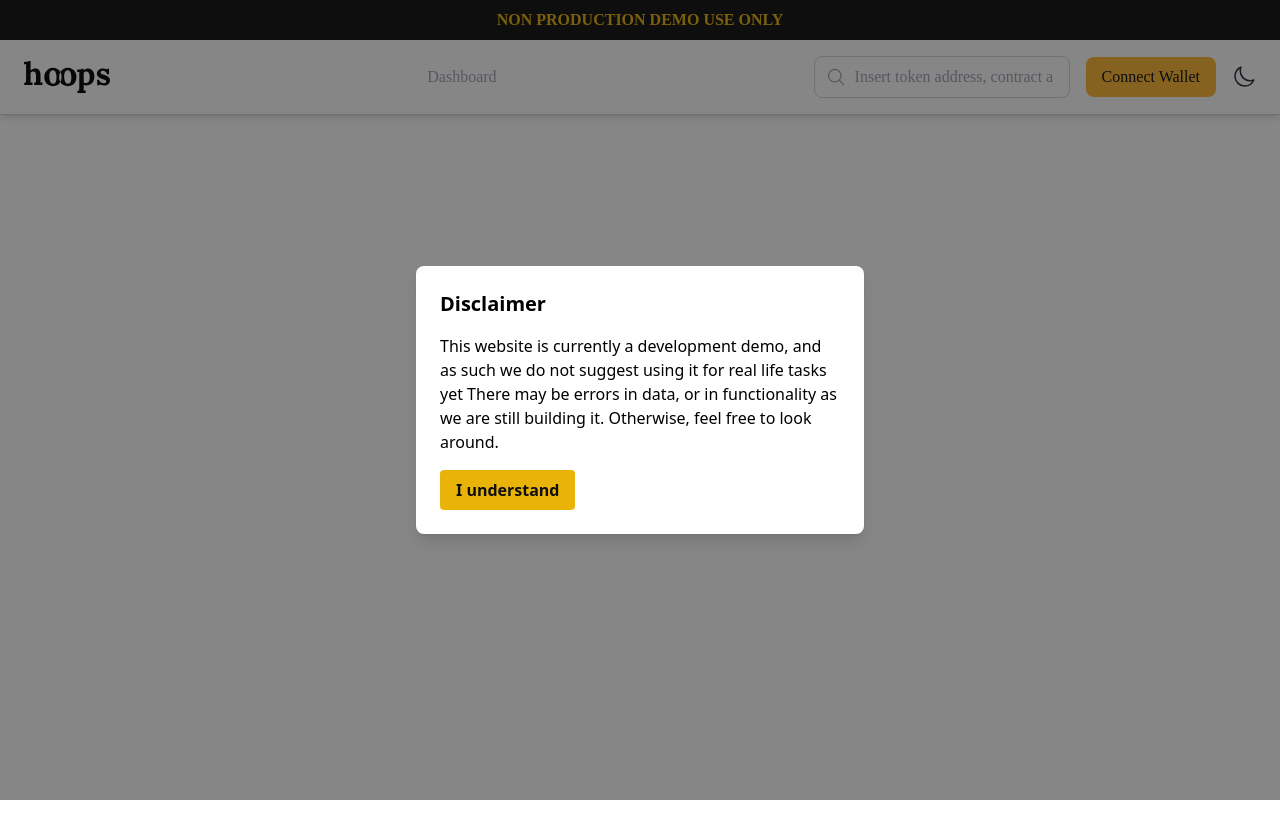
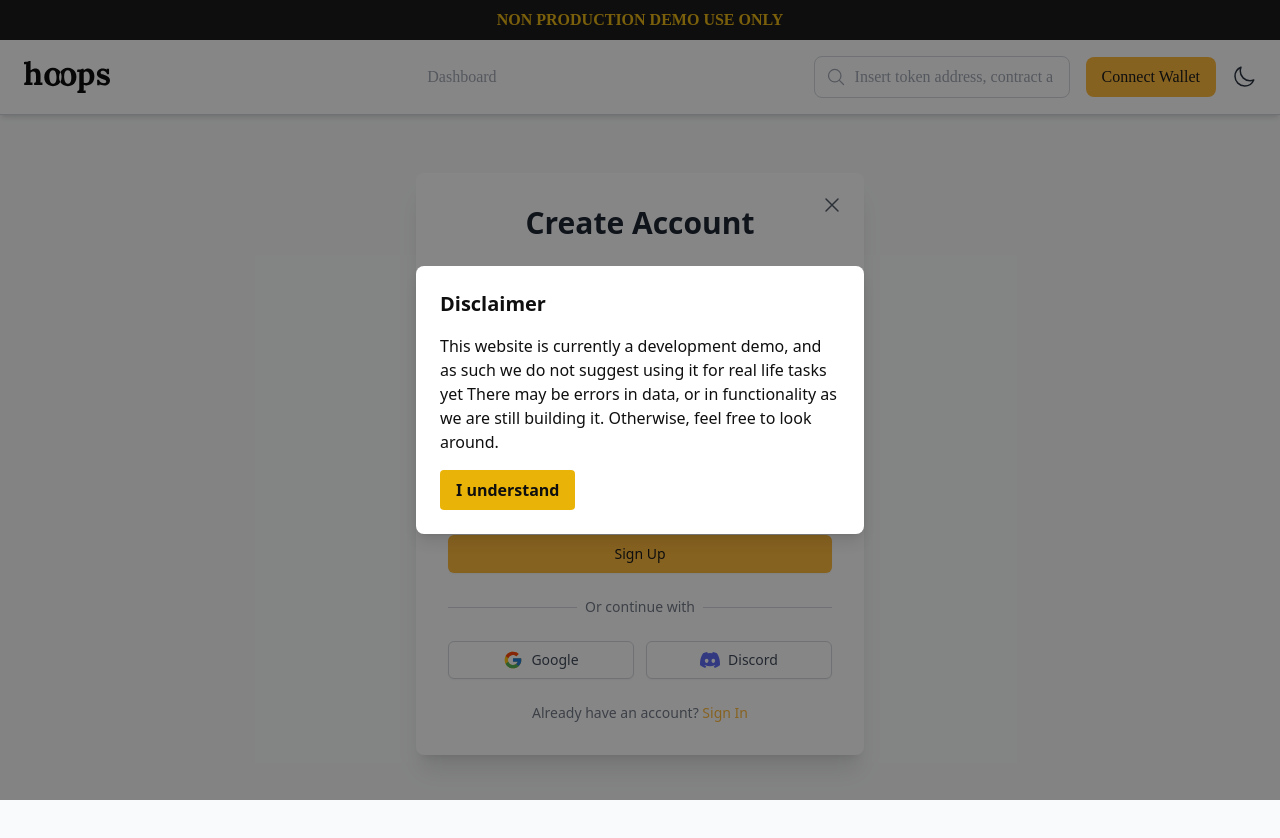
Before and after one commit to Hoops-Finance/dashboard-ui, a Next.js app: page /signup in a window 1280 px wide. Before the commit this address had no page. Shown: the top 838 px of the page. Built offline with nearby package versions, Linux system fonts and the light colour scheme.

Commit message:
signup/signin component

```diff
--- /dev/null
+++ b/app/signup/page.tsx
@@ -0,0 +1,16 @@
+"use client";
+
+import SignUp from '../../components/SignUp';
+import { useTheme } from '../../components/ThemeContext';
+
+export default function SignUpPage() {
+  const { theme } = useTheme();
+
+  return (
+    <div className={`min-h-screen flex items-center justify-center ${
+      theme === 'dark' ? 'bg-gray-900' : 'bg-gray-50'
+    }`}>
+      <SignUp />
+    </div>
+  );
+}
--- /dev/null
+++ b/components/SignUp.tsx
@@ -0,0 +1,176 @@
+'use client'
+
+import { useState } from 'react'
+import Image from 'next/image'
+import { useTheme } from './ThemeContext'
+import { XMarkIcon } from '@heroicons/react/24/outline'
+import { useRouter } from 'next/navigation'
+
+export default function SignUp() {
+  const { theme } = useTheme()
+  const router = useRouter()
+  const [isLogin, setIsLogin] = useState(false)
+  const [email, setEmail] = useState('')
+  const [password, setPassword] = useState('')
+  const [confirmPassword, setConfirmPassword] = useState('')
+
+  const handleSubmit = (e: React.FormEvent) => {
+    e.preventDefault()
+    if (isLogin) {
+      console.log('Login submitted:', { email, password })
+    } else {
+      console.log('Signup submitted:', { email, password, confirmPassword })
+    }
+  }
+
+  const handleGoogleAuth = () => {
+    console.log(`Google ${isLogin ? 'login' : 'sign up'} clicked`)
+  }
+
+  const handleDiscordAuth = () => {
+    console.log(`Discord ${isLogin ? 'login' : 'sign up'} clicked`)
+  }
+
+  return (
+    <div className={`w-full max-w-md p-8 ${theme === 'dark' ? 'bg-gray-800' : 'bg-white'} rounded-lg shadow-xl relative`}>
+      <button
+        onClick={() => router.push('/dashboard')}
+        className={`absolute top-4 right-4 p-1 rounded-full hover:bg-gray-100 dark:hover:bg-gray-700 transition-colors ${
+          theme === 'dark' ? 'text-gray-400 hover:text-white' : 'text-gray-600 hover:text-black'
+        }`}
+      >
+        <XMarkIcon className="h-6 w-6" />
+      </button>
+
+      <h2 className={`text-3xl font-bold ${theme === 'dark' ? 'text-white' : 'text-gray-900'} mb-6 text-center`}>
+        {isLogin ? 'Welcome Back' : 'Create Account'}
+      </h2>
+      <form onSubmit={handleSubmit} className="space-y-6">
+        <div>
+          <label htmlFor="email" className={`block text-sm font-medium ${theme === 'dark' ? 'text-gray-300' : 'text-gray-700'}`}>
+            Email
+          </label>
+          <input
+            id="email"
+            type="email"
+            required
+            className={`mt-1 block w-full px-3 py-2 ${
+              theme === 'dark'
+                ? 'bg-gray-700 border-gray-600 text-white placeholder-gray-400'
+                : 'bg-gray-50 border-gray-300 text-gray-900 placeholder-gray-500'
+            } border rounded-md focus:outline-none focus:ring-2 focus:ring-[#FFB734] focus:border-transparent`}
+            placeholder="Enter your email"
+            value={email}
+            onChange={(e) => setEmail(e.target.value)}
+          />
+        </div>
+
+        <div>
+          <label htmlFor="password" className={`block text-sm font-medium ${theme === 'dark' ? 'text-gray-300' : 'text-gray-700'}`}>
+            Password
+          </label>
+          <input
+            id="password"
+            type="password"
+            required
+            className={`mt-1 block w-full px-3 py-2 ${
+              theme === 'dark'
+                ? 'bg-gray-700 border-gray-600 text-white placeholder-gray-400'
+                : 'bg-gray-50 border-gray-300 text-gray-900 placeholder-gray-500'
+            } border rounded-md focus:outline-none focus:ring-2 focus:ring-[#FFB734] focus:border-transparent`}
+            placeholder="Enter your password"
+            value={password}
+            onChange={(e) => setPassword(e.target.value)}
+          />
+        </div>
+
+        {!isLogin && (
+          <div>
+            <label htmlFor="confirmPassword" className={`block text-sm font-medium ${theme === 'dark' ? 'text-gray-300' : 'text-gray-700'}`}>
+              Confirm Password
+            </label>
+            <input
+              id="confirmPassword"
+              type="password"
+              required={!isLogin}
+              className={`mt-1 block w-full px-3 py-2 ${
+                theme === 'dark'
+                  ? 'bg-gray-700 border-gray-600 text-white placeholder-gray-400'
+                  : 'bg-gray-50 border-gray-300 text-gray-900 placeholder-gray-500'
+              } border rounded-md focus:outline-none focus:ring-2 focus:ring-[#FFB734] focus:border-transparent`}
+              placeholder="Confirm your password"
+              value={confirmPassword}
+              onChange={(e) => setConfirmPassword(e.target.value)}
+            />
+          </div>
+        )}
+
+        <button
+          type="submit"
+          className="w-full flex justify-center py-2 px-4 border border-transparent rounded-md shadow-sm text-sm font-medium text-black bg-[#FFB734] hover:bg-[#E6A52F] focus:outline-none focus:ring-2 focus:ring-offset-2 focus:ring-[#FFB734]"
+        >
+          {isLogin ? 'Sign In' : 'Sign Up'}
+        </button>
+
+        <div className="relative">
+          <div className="absolute inset-0 flex items-center">
+            <div className={`w-full border-t ${theme === 'dark' ? 'border-gray-600' : 'border-gray-300'}`}></div>
+          </div>
+          <div className="relative flex justify-center text-sm">
+            <span className={`px-2 ${theme === 'dark' ? 'bg-gray-800 text-gray-400' : 'bg-white text-gray-500'}`}>Or continue with</span>
+          </div>
+        </div>
+
+        <div className="grid grid-cols-2 gap-3">
+          <button
+            type="button"
+            onClick={handleGoogleAuth}
+            className={`flex items-center justify-center px-4 py-2 border rounded-md shadow-sm text-sm font-medium ${
+              theme === 'dark'
+                ? 'border-gray-600 text-gray-300 bg-gray-700 hover:bg-gray-600'
+                : 'border-gray-300 text-gray-700 bg-white hover:bg-gray-50'
+            } focus:outline-none focus:ring-2 focus:ring-offset-2 focus:ring-[#FFB734]`}
+          >
+            <Image
+              src="/icons/google.svg"
+              alt="Google"
+              width={20}
+              height={20}
+              className="mr-2"
+            />
+            Google
+          </button>
+          <button
+            type="button"
+            onClick={handleDiscordAuth}
+            className={`flex items-center justify-center px-4 py-2 border rounded-md shadow-sm text-sm font-medium ${
+              theme === 'dark'
+                ? 'border-gray-600 text-gray-300 bg-gray-700 hover:bg-gray-600'
+                : 'border-gray-300 text-gray-700 bg-white hover:bg-gray-50'
+            } focus:outline-none focus:ring-2 focus:ring-offset-2 focus:ring-[#FFB734]`}
+          >
+            <Image
+              src="/icons/discord.svg"
+              alt="Discord"
+              width={20}
+              height={20}
+              className="mr-2"
+            />
+            Discord
+          </button>
+        </div>
+
+        <div className={`text-center text-sm ${theme === 'dark' ? 'text-gray-400' : 'text-gray-500'}`}>
+          {isLogin ? "Don't have an account? " : 'Already have an account? '}
+          <button
+            type="button"
+            onClick={() => setIsLogin(!isLogin)}
+            className="text-[#FFB734] hover:text-[#E6A52F]"
+          >
+            {isLogin ? 'Sign Up' : 'Sign In'}
+          </button>
+        </div>
+      </form>
+    </div>
+  )
+}
--- /dev/null
+++ b/components/SignUp/SignUpPage.tsx
@@ -0,0 +1,9 @@
+import SignUp from '@/components/SignUp/SignUp';
+
+export default function SignUpPage() {
+  return (
+    <div className="min-h-screen">
+      <SignUp />
+    </div>
+  );
+}
```
Also changed, not shown: public/icons/discord.svg (added), public/icons/google.svg (added).
